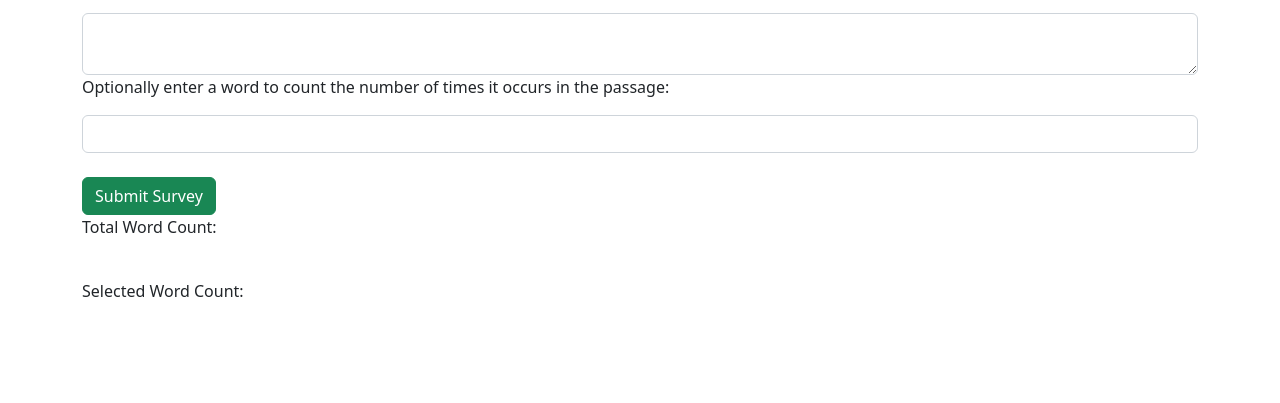
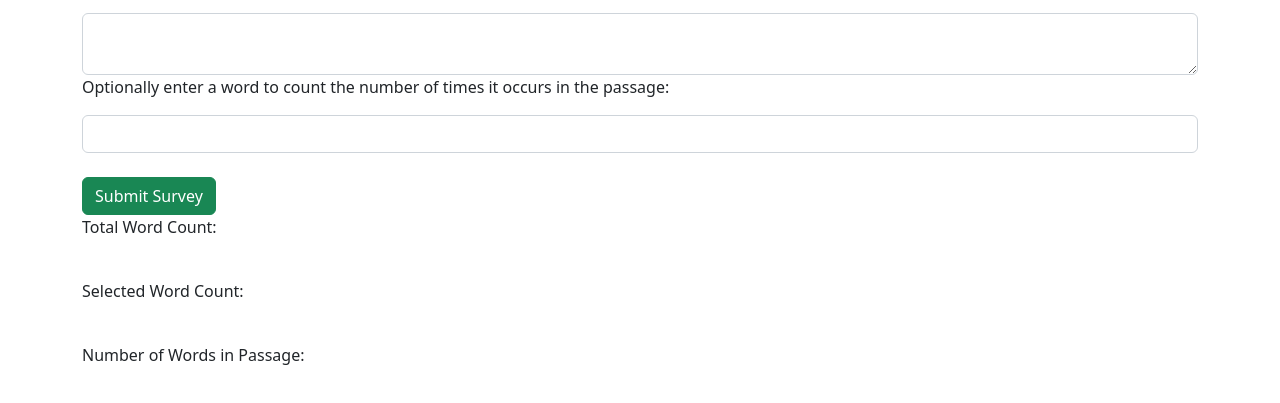
Before and after one commit to mejia-dev/text-analyzer, a plain HTML site: page index.html in a window 1280 px wide. Shown: the part 73-476 px from the top of the page. Drawn offline with nearby package versions, Linux system fonts and the light colour scheme.

Commit message:
Add additionional formatting to index.html to make for easier readability

```diff
--- a/index.html
+++ b/index.html
@@ -1,11 +1,13 @@
 <!DOCTYPE html>
 <html lang="en-US">
+
 <head>
   <title>Text Analyzer</title>
   <link href="https://cdn.jsdelivr.net/npm/bootstrap@5.2.3/dist/css/bootstrap.min.css" rel="stylesheet" integrity="sha384-rbsA2VBKQhggwzxH7pPCaAqO46MgnOM80zW1RWuH61DGLwZJEdK2Kadq2F9CUG65" crossorigin="anonymous">
   <link href="css/styles.css" rel="stylesheet" type="text/css">
   <script src="js/scripts.js"></script>
 </head>
+
 <body>
   <div class="container">
     <h2>Text Analyzer</h2>
@@ -23,7 +25,10 @@
     <br />
     <p>Selected Word Count: <span id="selected-count"></span></p>
     <div id="bolded-passage"></div>
+    <br>
+    <p>Number of Words in Passage:</p>
     <div id="wordCount-passage"></div>
   </div>
 </body>
+
 </html>
```
